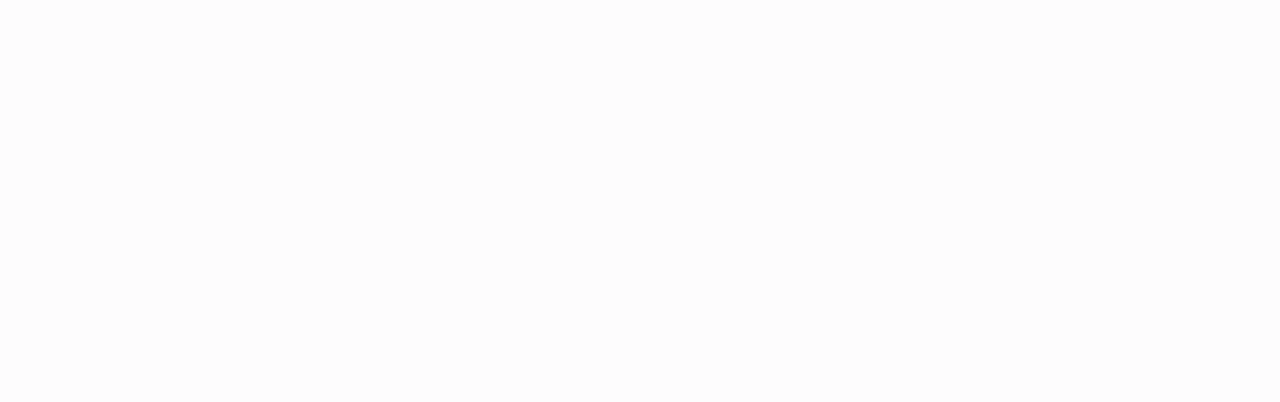
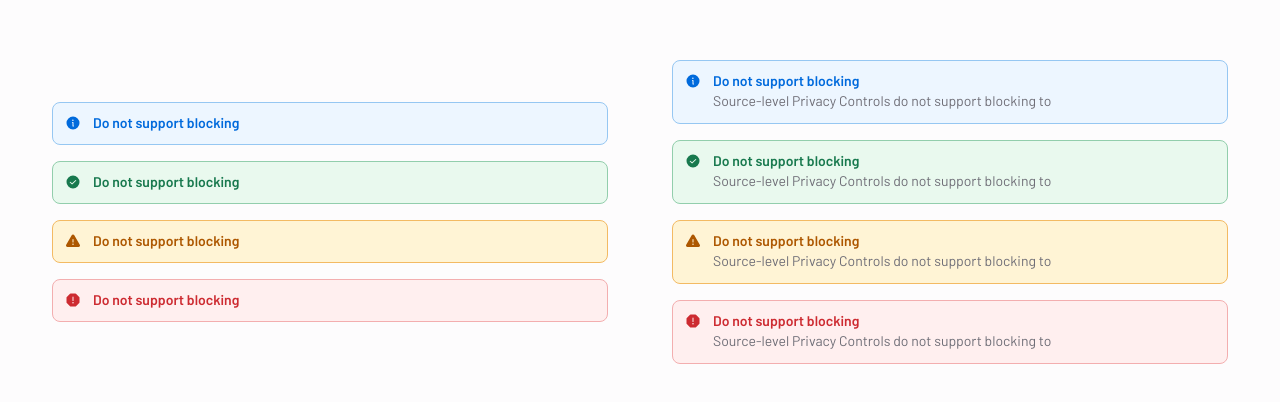
Before and after one commit to brunohfabre/siakitdocumentation, a React (Vite) app: page /alert in a window 1280 px wide. Before the commit this address had no page. Shown: the part 188-590 px from the top of the page. Built offline with nearby package versions, Linux system fonts and the light colour scheme.

Commit message:
add alert component

```diff
--- /dev/null
+++ b/src/components/Alert/index.tsx
@@ -0,0 +1,29 @@
+import { Info, CheckCircle, Warning, WarningOctagon } from 'phosphor-react';
+
+import { Flex } from '../Flex';
+import { Heading } from '../Heading';
+import { Text } from '../Text';
+import { Type, Container } from './styles';
+
+type AlertProps = {
+  type: Type;
+  title: string;
+  text?: string;
+};
+
+export function Alert({ type, title, text }: AlertProps): JSX.Element {
+  return (
+    <Container type={type}>
+      {type === 'info' && <Info size={16} weight="fill" />}
+      {type === 'success' && <CheckCircle size={16} weight="fill" />}
+      {type === 'warning' && <Warning size={16} weight="fill" />}
+      {type === 'danger' && <WarningOctagon size={16} weight="fill" />}
+
+      <Flex direction="column">
+        <Heading size="sm">{title}</Heading>
+
+        {text && <Text size="sm">{text}</Text>}
+      </Flex>
+    </Container>
+  );
+}
--- /dev/null
+++ b/src/components/Alert/styles.ts
@@ -0,0 +1,62 @@
+import styled, { css } from 'styled-components';
+
+export type Type = 'info' | 'success' | 'warning' | 'danger';
+
+const types = {
+  info: css`
+    background-color: ${({ theme }) => theme.colors.blue[3]};
+    border: 1px solid ${({ theme }) => theme.colors.blue[7]};
+
+    strong,
+    svg {
+      color: ${({ theme }) => theme.colors.blue[11]};
+    }
+  `,
+  success: css`
+    background-color: ${({ theme }) => theme.colors.green[3]};
+    border: 1px solid ${({ theme }) => theme.colors.green[7]};
+
+    strong,
+    svg {
+      color: ${({ theme }) => theme.colors.green[11]};
+    }
+  `,
+  warning: css`
+    background-color: ${({ theme }) => theme.colors.amber[3]};
+    border: 1px solid ${({ theme }) => theme.colors.amber[7]};
+
+    strong,
+    svg {
+      color: ${({ theme }) => theme.colors.amber[11]};
+    }
+  `,
+  danger: css`
+    background-color: ${({ theme }) => theme.colors.red[3]};
+    border: 1px solid ${({ theme }) => theme.colors.red[7]};
+
+    strong,
+    svg {
+      color: ${({ theme }) => theme.colors.red[11]};
+    }
+  `,
+};
+
+type ContainerProps = {
+  type: Type;
+};
+
+export const Container = styled.div<ContainerProps>`
+  padding: 12px;
+  border-radius: 8px;
+  width: 100%;
+
+  display: flex;
+
+  gap: 12px;
+
+  ${({ type }) => types[type]}
+
+  p {
+    color: ${({ theme }) => theme.colors.gray[11]};
+  }
+`;
--- /dev/null
+++ b/src/pages/AlertPage.tsx
@@ -0,0 +1,38 @@
+import { Alert } from '../components/Alert';
+import { Flex } from '../components/Flex';
+
+export function AlertPage(): JSX.Element {
+  return (
+    <Flex flex justify="center" align="center" gap={64}>
+      <Flex direction="column" width={556} gap>
+        <Alert type="info" title="Do not support blocking" />
+        <Alert type="success" title="Do not support blocking" />
+        <Alert type="warning" title="Do not support blocking" />
+        <Alert type="danger" title="Do not support blocking" />
+      </Flex>
+
+      <Flex direction="column" width={556} gap>
+        <Alert
+          type="info"
+          title="Do not support blocking"
+          text="Source-level Privacy Controls do not support blocking to"
+        />
+        <Alert
+          type="success"
+          title="Do not support blocking"
+          text="Source-level Privacy Controls do not support blocking to"
+        />
+        <Alert
+          type="warning"
+          title="Do not support blocking"
+          text="Source-level Privacy Controls do not support blocking to"
+        />
+        <Alert
+          type="danger"
+          title="Do not support blocking"
+          text="Source-level Privacy Controls do not support blocking to"
+        />
+      </Flex>
+    </Flex>
+  );
+}
--- a/src/routes.tsx
+++ b/src/routes.tsx
@@ -1,5 +1,6 @@
 import { Routes, Route } from 'react-router-dom';
 
+import { AlertPage } from './pages/AlertPage';
 import { AvatarGroupPage } from './pages/AvatarGroupPage';
 import { AvatarPage } from './pages/AvatarPage';
 import { BadgePage } from './pages/BadgePage';
@@ -30,6 +31,7 @@
       <Route path="/avatar" element={<AvatarPage />} />
       <Route path="/avatargroup" element={<AvatarGroupPage />} />
       <Route path="/badge" element={<BadgePage />} />
+      <Route path="/alert" element={<AlertPage />} />
     </Routes>
   );
 }
```
